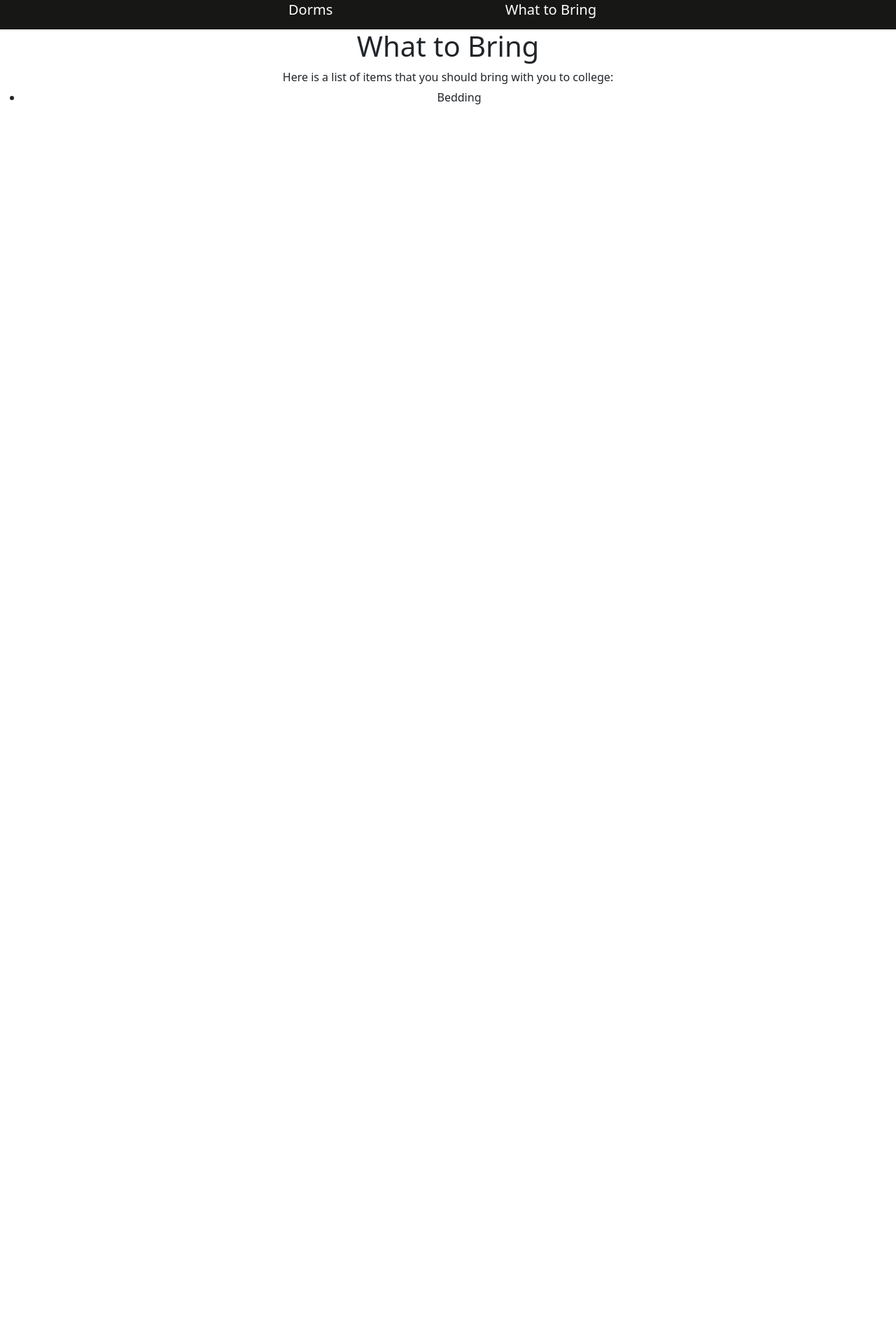
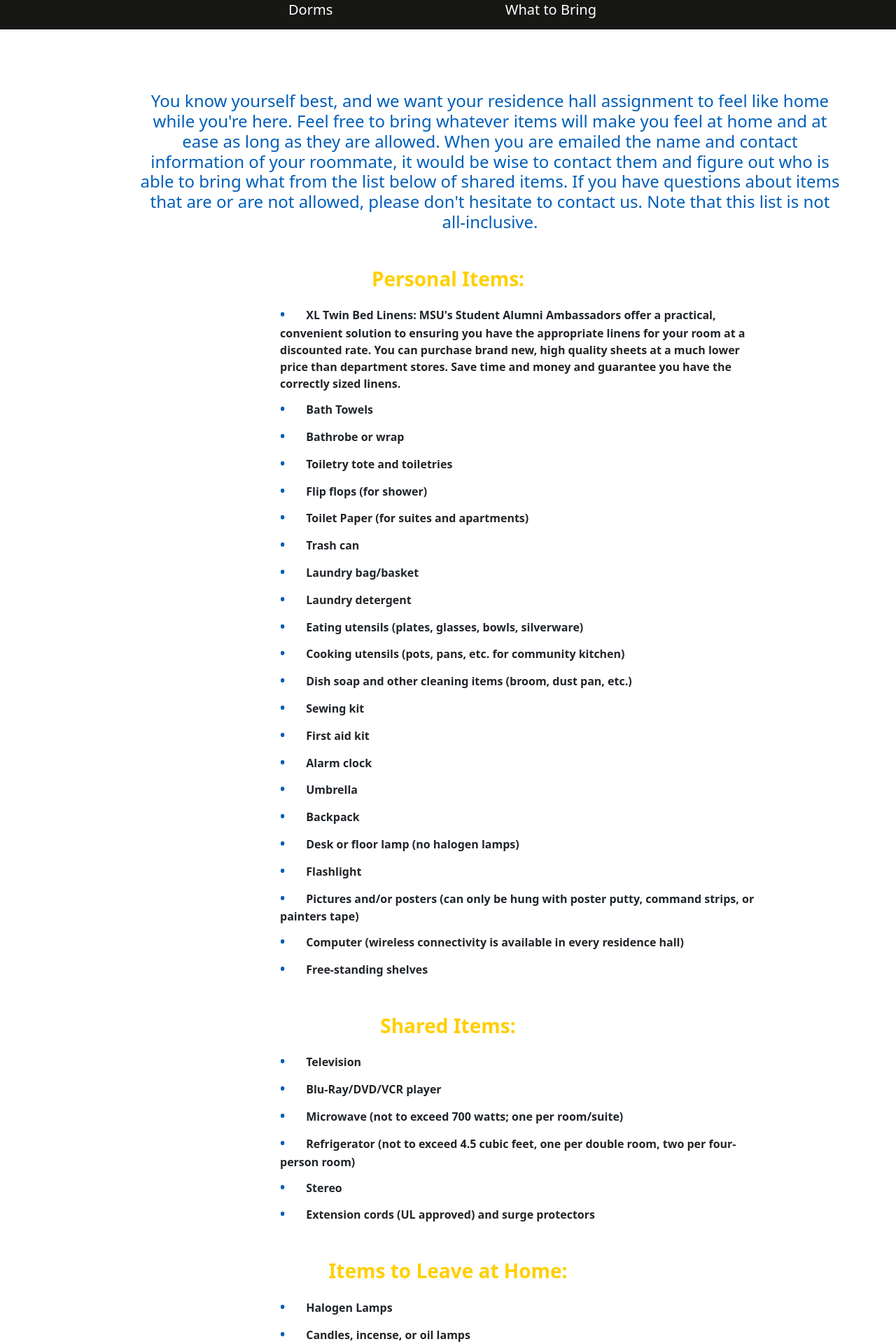
Before and after one commit to enjoSuru/Dorm_Designer, a React (Vite) app in the folder hosting/: page /WhatToBring in a window 1280 px wide. Shown: the part 80-2000 px from the top of the page at 70% size. Before the commit the page ends 800 px from the top, so only its background shows below. Built offline with nearby package versions, Linux system fonts and the light colour scheme; no server answers.

Commit message:
fully finished what to bring section

```diff
--- a/hosting/src/Components/HomeRooms.jsx
+++ b/hosting/src/Components/HomeRooms.jsx
@@ -14,7 +14,7 @@ const HomeRooms = () => {
         <div className="d-flex p-4 flex-column">
           <h2
             className="align-self-start align-self-center"
-            style={{ paddingBottom: "1px", color: "#665ecb" }}
+            style={{ paddingBottom: "1px", color: "#005EB8" }}
           >
             Alumni Tower
           </h2>
@@ -43,7 +43,7 @@ const HomeRooms = () => {
         <div className="d-flex p-4 flex-column">
           <h2
             className="align-self-start align-self-center"
-            style={{ paddingBottom: "50px", color: "#665ecb" }}
+            style={{ paddingBottom: "50px", color: "#005EB8" }}
           >
             Andrews Hall
           </h2>
@@ -68,7 +68,7 @@ const HomeRooms = () => {
         <div className="d-flex p-4 flex-column">
           <h2
             className="align-self-start align-self-center"
-            style={{ paddingBottom: "50px", color: "#665ecb" }}
+            style={{ paddingBottom: "50px", color: "#005EB8" }}
           >
             Cartmell Hall
           </h2>
@@ -94,7 +94,7 @@ const HomeRooms = () => {
         <div className="d-flex p-4 flex-column">
           <h2
             className="align-self-start align-self-center"
-            style={{ paddingBottom: "50px", color: "#665ecb" }}
+            style={{ paddingBottom: "50px", color: "#005EB8" }}
           >
             Eagle Lake Apartments
           </h2>
@@ -118,7 +118,7 @@ const HomeRooms = () => {
         <div className="d-flex p-4 flex-column">
           <h2
             className="align-self-start align-self-center"
-            style={{ paddingBottom: "50px", color: "#665ecb" }}
+            style={{ paddingBottom: "50px", color: "#005EB8" }}
           >
             Fields Hall
           </h2>
@@ -143,7 +143,7 @@ const HomeRooms = () => {
         <div className="d-flex p-4 flex-column">
           <h2
             className="align-self-start align-self-center"
-            style={{ paddingBottom: "50px", color: "#665ecb" }}
+            style={{ paddingBottom: "50px", color: "#005EB8" }}
           >
             Mays Hall Apartments
           </h2>
@@ -168,7 +168,7 @@ const HomeRooms = () => {
         <div className="d-flex p-4 flex-column">
           <h2
             className="align-self-start align-self-center"
-            style={{ paddingBottom: "50px", color: "#665ecb" }}
+            style={{ paddingBottom: "50px", color: "#005EB8" }}
           >
             Mignon Hall
           </h2>
@@ -195,7 +195,7 @@ const HomeRooms = () => {
         <div className="d-flex p-4 flex-column">
           <h2
             className="align-self-start align-self-center"
-            style={{ paddingBottom: "50px", color: "#665ecb" }}
+            style={{ paddingBottom: "50px", color: "#005EB8" }}
           >
             Mignon Tower
           </h2>
--- /dev/null
+++ b/hosting/src/Components/WhatToBring.css
@@ -0,0 +1,49 @@
+h1 {
+    color: #ffffff;
+    margin-top: 20px;
+    margin-bottom: 20px;
+}
+
+h4 {
+    color: #005EB8;
+    max-width: 1200px;
+    word-wrap: break-word;
+    padding-left: 200px;
+}
+
+/* Style for the main list */
+ul {
+    list-style-type: none;
+    padding: 0;
+    margin: 0; /* Ensure there's no margin */
+  }
+
+  /* Style for list items */
+  li {
+    font-weight: bold;
+    margin-bottom: 10px; /* Add some spacing between items */
+    padding-left: 400px; /* Indent the text */
+    max-width: 1100px; /* Set a maximum width for the list items */
+    word-wrap: break-word; /* Allow the text to wrap within the specified width */
+  }
+
+  /* Custom bullet */
+  li:before {
+    content: "\2022"; /* Bullet character */
+    color: #005EB8; /* Bullet color */
+    font-size: 1.2em; /* Bullet size */
+    margin-right: 30px; /* Adjust bullet alignment */
+  }
+
+  /* Align the entire list to the left side of the screen */
+  ul {
+    text-align: left;
+  }
+
+  /* Style for the heading of each list */
+  h3 {
+        color: #FFCF00;
+        margin-top: 50px;
+        font-weight: bold;
+        margin-bottom: 20px;
+  }
--- a/hosting/src/Components/WhatToBring.jsx
+++ b/hosting/src/Components/WhatToBring.jsx
@@ -1,4 +1,5 @@
 import React from "react";
+import "./WhatToBring.css";
 import DormNavbar from "./DormNavbar";
 
 export default function WhatToBring() {
@@ -6,9 +7,81 @@ export default function WhatToBring() {
     <div>
       <DormNavbar />
       <h1>What to Bring</h1>
-      <p>Here is a list of items that you should bring with you to college:</p>
+      <h4>
+        You know yourself best, and we want your residence hall assignment to
+        feel like home while you're here. Feel free to bring whatever items will
+        make you feel at home and at ease as long as they are allowed. When you
+        are emailed the name and contact information of your roommate, it would
+        be wise to contact them and figure out who is able to bring what from
+        the list below of shared items. If you have questions about items that
+        are or are not allowed, please don't hesitate to contact us. Note that
+        this list is not all-inclusive.
+      </h4>
+      <h3>Personal Items:</h3>
       <ul>
-        <li>Bedding</li>
+        <li>
+          XL Twin Bed Linens: MSU's Student Alumni Ambassadors offer a
+          practical, convenient solution to ensuring you have the appropriate
+          linens for your room at a discounted rate. You can purchase brand new,
+          high quality sheets at a much lower price than department stores. Save
+          time and money and guarantee you have the correctly sized linens.
+        </li>
+        <li>Bath Towels</li>
+        <li>Bathrobe or wrap</li>
+        <li>Toiletry tote and toiletries</li>
+        <li>Flip flops (for shower)</li>
+        <li>Toilet Paper (for suites and apartments)</li>
+        <li>Trash can</li>
+        <li>Laundry bag/basket</li>
+        <li>Laundry detergent</li>
+        <li>Eating utensils (plates, glasses, bowls, silverware)</li>
+        <li>Cooking utensils (pots, pans, etc. for community kitchen)</li>
+        <li>Dish soap and other cleaning items (broom, dust pan, etc.)</li>
+        <li>Sewing kit</li>
+        <li>First aid kit</li>
+        <li>Alarm clock</li>
+        <li>Umbrella</li>
+        <li>Backpack</li>
+        <li>Desk or floor lamp (no halogen lamps)</li>
+        <li>Flashlight</li>
+        <li>
+          Pictures and/or posters (can only be hung with poster putty, command
+          strips, or painters tape)
+        </li>
+        <li>
+          Computer (wireless connectivity is available in every residence hall)
+        </li>
+        <li>Free-standing shelves</li>
+      </ul>
+      <h3>Shared Items:</h3>
+      <ul>
+        <li>Television</li>
+        <li>Blu-Ray/DVD/VCR player</li>
+        <li>Microwave (not to exceed 700 watts; one per room/suite)</li>
+        <li>
+          Refrigerator (not to exceed 4.5 cubic feet, one per double room, two
+          per four-person room)
+        </li>
+        <li>Stereo</li>
+        <li>Extension cords (UL approved) and surge protectors</li>
+      </ul>
+      <h3>Items to Leave at Home:</h3>
+      <ul>
+        <li>Halogen Lamps</li>
+        <li>Candles, incense, or oil lamps</li>
+        <li>Space heaters</li>
+        <li>
+          Appliances with an open heating element such as toasters or hotplates.
+        </li>
+        <li>Pets (except fish in a less than 10-gallon tank)</li>
+        <li>
+          Fireworks, explosives, flammable liquids (gasoline, propane, etc.)
+        </li>
+        <li>Duct tape</li>
+        <li>Bed lofts</li>
+        <li>Firearms or other weapons</li>
+        <li>Wireless routers</li>
+        <li>Portable washers/dryers</li>
       </ul>
     </div>
   );
--- a/hosting/src/comp_styling/App.css
+++ b/hosting/src/comp_styling/App.css
@@ -10,7 +10,14 @@
 }
 
 .what-are-we{
-  color:#665ecb;
+  color:#005EB8;
+}
+
+.text-primary{
+  padding-left: 200px;
+  font-size: large;
+  max-width: 1200px;
+  word-wrap: break-word;
 }
 
 .hall-div{
--- a/hosting/src/index.css
+++ b/hosting/src/index.css
@@ -16,7 +16,7 @@
 
 a {
   font-weight: 500;
-  color: #646cff;
+  color: #005EB8;
   text-decoration: inherit;
 }
 a:hover {
```
